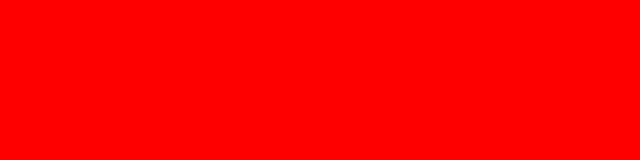
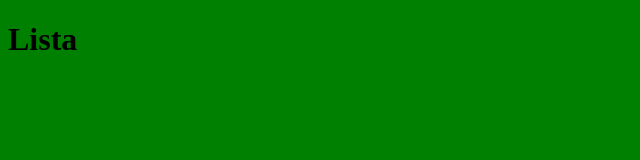
Before and after one commit to vitorjkim/aula2, a plain HTML site: page index.html in a window 1280 px wide. Shown: the whole page, without its empty margins (0-640 px from the left). Drawn offline with Linux system fonts and the light colour scheme.

Commit message:
editando, adicionando lista e mudando a cor de fundo

```diff
--- a/estilo.css
+++ b/estilo.css
@@ -1,3 +1,3 @@
 body {
-    background-color: red;
+    background-color: green;
 }
--- a/index.html
+++ b/index.html
@@ -7,6 +7,6 @@
     <link rel="stylesheet" href="estilo.css">
 </head>
 <body>
-
+    <h1>Lista</h1>
 </body>
 </html>
```
